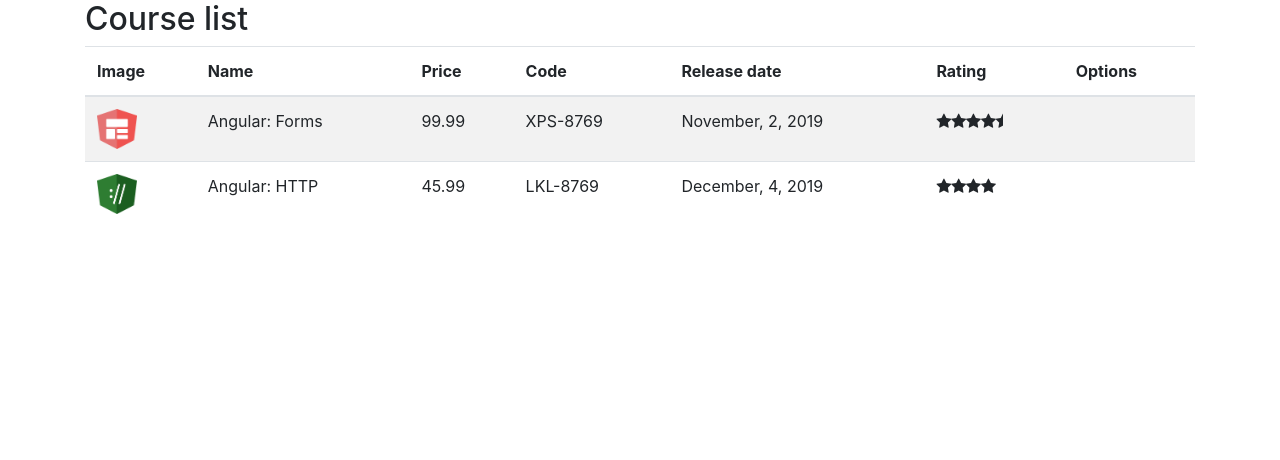
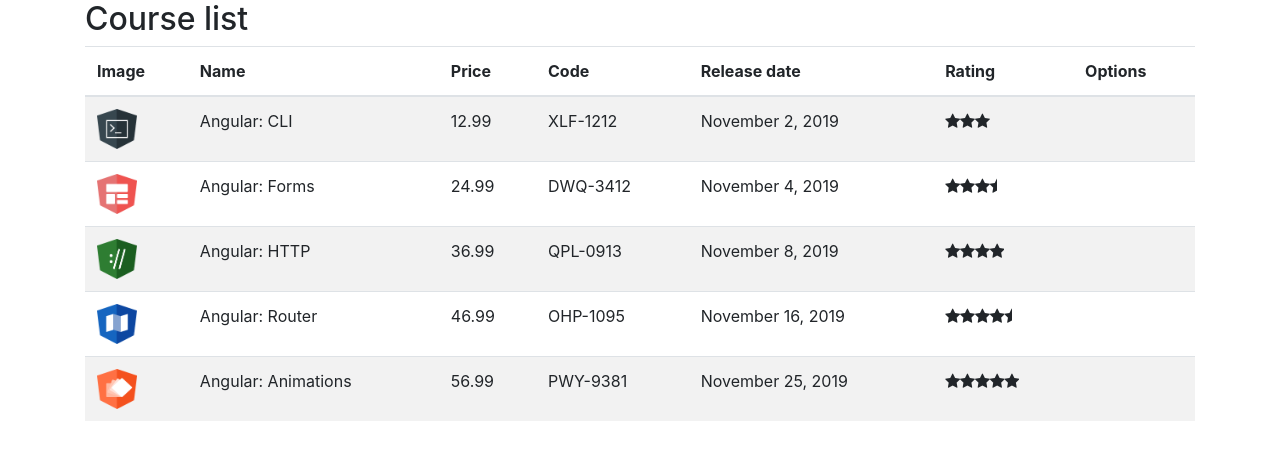
Before and after one commit to DsousaAlves/course-manager, an Angular app: page / in a window 1280 px wide. Shown: the top 460 px of the page. Built offline with nearby package versions, Linux system fonts and the light colour scheme.

Commit message:
cria course service

```diff
--- a/src/app/courses/course-list.component.ts
+++ b/src/app/courses/course-list.component.ts
@@ -1,3 +1,4 @@
+import { CourseService } from './course.service';
 import { Component, OnInit } from '@angular/core';
 import { Course } from './course';
 
@@ -8,29 +9,10 @@
 export class CourseListComponent implements OnInit {
     courses: Array<Course> = [];
 
+    constructor(private courseService: CourseService) { }
+
     ngOnInit(): void {
-        this.courses = [
-            {
-                id: 1,
-                name: 'Angular: Forms',
-                imageUrl: '/assets/images/forms.png',
-                price: 99.99,
-                code: 'XPS-8769',
-                duration: 120,
-                rating: 4.5,
-                releaseDate: 'November, 2, 2019'
-            },
-            {
-                id: 2,
-                name: 'Angular: HTTP',
-                imageUrl: '/assets/images/http.png',
-                price: 45.99,
-                code: 'LKL-8769',
-                duration: 80,
-                rating: 4,
-                releaseDate: 'December, 4, 2019'
-            }
-        ];
+        this.courses = this.courseService.retrieveAll();
     }
 
 }
--- /dev/null
+++ b/src/app/courses/course.service.ts
@@ -0,0 +1,70 @@
+import { Course } from './course';
+import { Injectable } from '@angular/core';
+
+@Injectable({
+    providedIn: 'root'
+})
+export class CourseService {
+
+    public retrieveAll(): Course[] {
+        return COURSES;
+    }
+}
+
+const COURSES: Course[] = [
+    {
+        id: 1,
+        name: 'Angular: CLI',
+        releaseDate: 'November 2, 2019',
+        description: 'Neste curso, os alunos irão obter um grande conhecimento nos principais recursos do CLI.',
+        duration: 120,
+        code: 'XLF-1212',
+        rating: 3,
+        price: 12.99,
+        imageUrl: '/assets/images/cli.png',
+    },
+    {
+        id: 2,
+        name: 'Angular: Forms',
+        releaseDate: 'November 4, 2019',
+        description: 'Neste curso, os alunos irão obter um conhecimento aprofundado sobre os recursos disponíveis no módulo de Forms.',
+        duration: 80,
+        code: 'DWQ-3412',
+        rating: 3.5,
+        price: 24.99,
+        imageUrl: '/assets/images/forms.png',
+    },
+    {
+        id: 3,
+        name: 'Angular: HTTP',
+        releaseDate: 'November 8, 2019',
+        description: 'Neste curso, os alunos irão obter um conhecimento aprofundado sobre os recursos disponíveis no módulo de HTTP.',
+        duration: 80,
+        code: 'QPL-0913',
+        rating: 4.0,
+        price: 36.99,
+        imageUrl: '/assets/images/http.png',
+    },
+    {
+        id: 4,
+        name: 'Angular: Router',
+        releaseDate: 'November 16, 2019',
+        description: 'Neste curso, os alunos irão obter um conhecimento aprofundado sobre os recursos disponíveis no módulo de Router.',
+        duration: 80,
+        code: 'OHP-1095',
+        rating: 4.5,
+        price: 46.99,
+        imageUrl: '/assets/images/router.png',
+    },
+    {
+        id: 5,
+        name: 'Angular: Animations',
+        releaseDate: 'November 25, 2019',
+        description: 'Neste curso, os alunos irão obter um conhecimento aprofundado sobre os recursos disponíveis sobre Animation.',
+        duration: 80,
+        code: 'PWY-9381',
+        rating: 5,
+        price: 56.99,
+        imageUrl: '/assets/images/animations.png',
+    }
+];
--- a/src/app/courses/course.ts
+++ b/src/app/courses/course.ts
@@ -7,4 +7,5 @@
     duration: number;
     rating: number;
     releaseDate: string;
+    description: string;
 }
```
